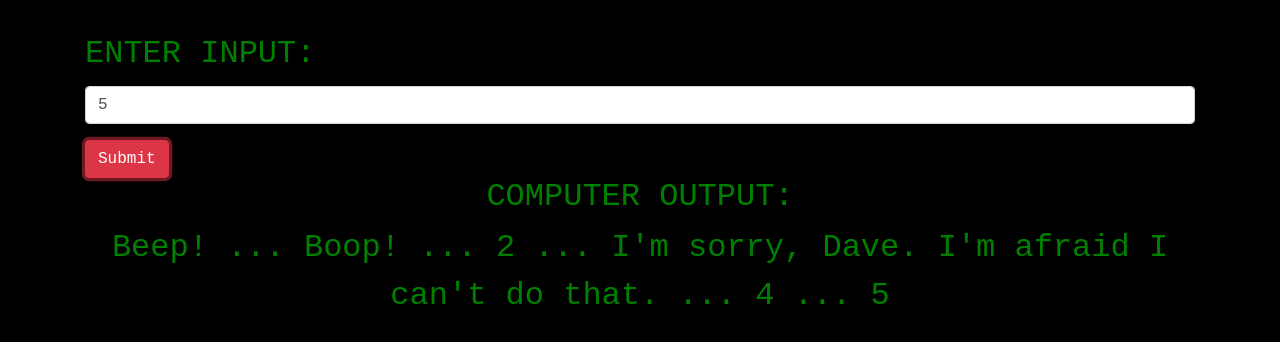
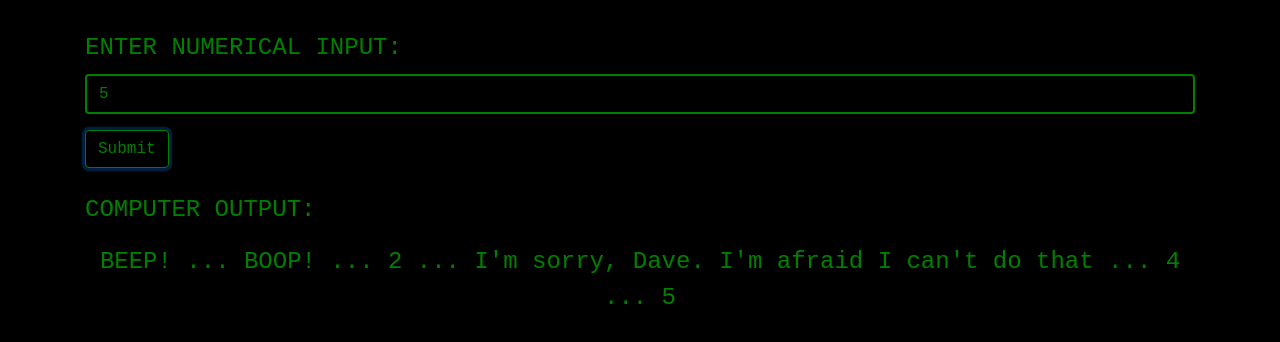
Before and after one commit to eyesicedover/beep-boop, a plain HTML site: page index.html in a window 1280 px wide. Both pictures are taken after typing "5" into the empty fields and a click on the button "Submit". Shown: the part 186-528 px from the top of the page. Drawn offline with Linux system fonts and the light colour scheme.

Commit message:
add button and input area styling

```diff
--- a/css/styles.css
+++ b/css/styles.css
@@ -1,9 +1,25 @@
-h2, #output {
-  text-align: center;
+body{
+  background-color: black;
+  font-family: monospace;
+  color: green;
 }
 
-#output, label {
-  font-size: 2em;
+input[type=number] {
+  border: solid 2px green;
+  border-radius: 4px;
+  background-color: black;
+  color: green;
+}
+input[type=number]:focus {
+  box-shadow: none;
+  border: solid 2px green;
+  border-radius: 4px;
+  background-color: black;
+  color: green;
+}
+
+#output, label, p {
+  font-size: 1.5em;
 }
 
 .jumbotron {
@@ -13,11 +29,14 @@ h2, #output {
   background-repeat: no-repeat;
   background-position: center center;
   color: green;
-  font-family: monospace;
 }
 
-body{
+.btn {
   background-color: black;
-  font-family: monospace;
   color: green;
+  border: solid 1px green;
 }
+
+#output {
+  text-align: center;
+}
--- a/index.html
+++ b/index.html
@@ -5,6 +5,10 @@
     <link href="css/styles.css" rel="stylesheet" type="text/css">
     <script src="js/jquery-3.2.1.js"></script>
     <script src="js/scripts.js"></script>
+    <!-- <style>
+      .form-control:focus{border-color: green;  box-shadow: none; -webkit-box-shadow: none;}
+      .has-error .form-control:focus{box-shadow: none; -webkit-box-shadow: none;}
+    </style> -->
     <meta charset="utf-8">
     <title>Beep Boop!</title>
   </head>
@@ -15,12 +19,13 @@
       </div>
       <form id="numberForm">
         <div class="form-group">
-          <label for="userNumber">ENTER INPUT:</label>
+          <label for="userNumber">ENTER NUMERICAL INPUT:</label>
           <input id="userNumber" class="form-control" type="number">
         </div>
-        <button type="submit" class="btn btn-danger">Submit</button>
+        <button type="submit" class="btn">Submit</button>
       </form>
-      <h2>COMPUTER OUTPUT:</h2>
+      <br>
+      <p>COMPUTER OUTPUT:</p>
       <div id="output">
       </div>
     </div>
--- a/js/scripts.js
+++ b/js/scripts.js
@@ -9,11 +9,11 @@ function compSpeak(numInt) {
     var stringHolder = numArray[h];
     var intHolder = parseInt(numArray[h]);
     if (((intHolder % 3) === 0) && (intHolder != 0)) {
-      result[h] = "I'm sorry, Dave. I'm afraid I can't do that.";
+      result[h] = "I'm sorry, Dave. I'm afraid I can't do that";
     } else if (stringHolder.includes("1") === true) {
-      result[h] = "Boop!";
+      result[h] = "BOOP!";
     } else if (stringHolder.includes("0") === true) {
-      result[h] = "Beep!";
+      result[h] = "BEEP!";
     } else {
       result[h] = numArray[h];
     }
```
